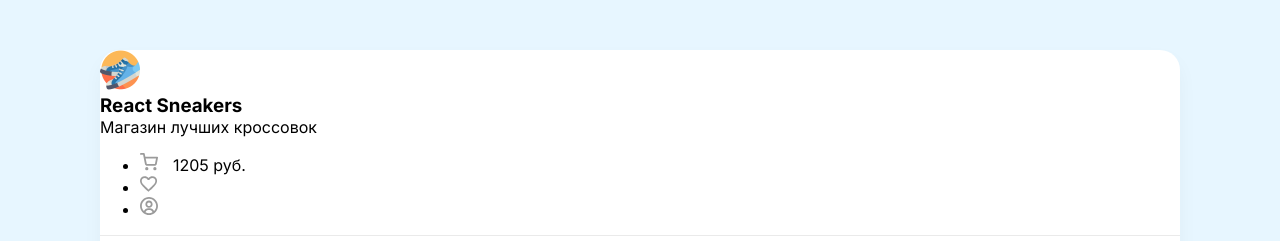
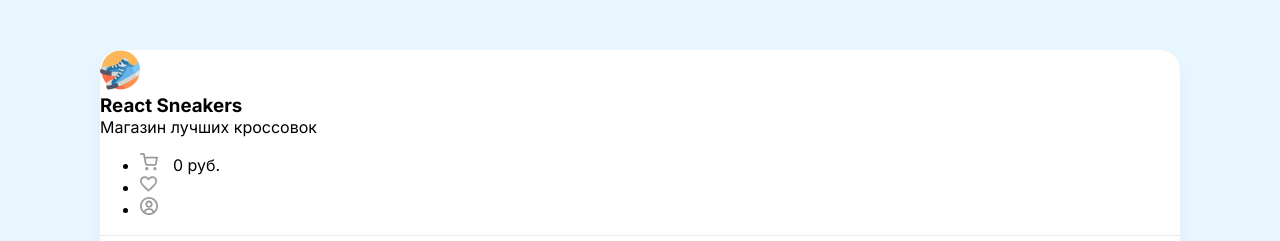
Before and after one commit to frontendprof/react-sneakers-ecommerce, a React (Create React App) app: page / in a window 1280 px wide. Shown: the top 241 px of the page. Built offline with nearby package versions, Linux system fonts and the light colour scheme; no server answers.

Commit message:
basketItemsPrice calculation

```diff
--- a/src/App.js
+++ b/src/App.js
@@ -19,6 +19,7 @@ function App() {
   const [searchInput,setSearchInput]=useState("")
   const [isLoading,setIsLoading]=useState(true)
 
+  console.log(JSON.stringify(drawerItems))
   useEffect(()=>{
     async function fetchData(){
       const cartResp= await axios.get("https://60e153115a5596001730f08d.mockapi.io/cart")
--- a/src/components/Drawer.js
+++ b/src/components/Drawer.js
@@ -1,6 +1,13 @@
 import React from 'react'
+import AppContext from '../context'
 
 const Drawer = ({closeDrawer,items,onRemove}) => {
+
+    const {drawerItems}=React.useContext(AppContext)
+
+    const basketItemsPrice=drawerItems.reduce((sum,obj)=>obj.price+sum,0)
+    const taxAmount=basketItemsPrice*5/100;
+
     return (
         <div className="overlay">
             <div className="drawer">
@@ -10,7 +17,7 @@ const Drawer = ({closeDrawer,items,onRemove}) => {
                 </h2>
                 {
                     items.length>0?
-                        (<div className="d-flex flex-column flex">
+                        (<>
                             <div className="items">
                                 {items.map(obj=>(
                                     <div className="cartItem d-flex align-center mb-20" key={obj.id}>
@@ -35,13 +42,13 @@ const Drawer = ({closeDrawer,items,onRemove}) => {
                                     <li>
                                     <span>Итого:</span>
                                     <div></div>
-                                    <b>22 000 рубл.</b>
+                                    <b>{basketItemsPrice} рубл.</b>
                                     </li>
 
                                     <li>
                                     <span>Налог 5%:</span>
                                     <div></div>
-                                    <b>1100 рубл.</b>
+                                    <b>{taxAmount} рубл.</b>
                                     </li>
 
                                 </ul>
@@ -50,7 +57,7 @@ const Drawer = ({closeDrawer,items,onRemove}) => {
                                     <img src="/img/arrow.svg" alt="arrow_icon" />
                                 </button>
                             </div>
-                        </div>):
+                        </>):
 
                         (<div className="cartEmpty d-flex align-center justify-center flex-column flex">
                             <img
--- a/src/components/Header.js
+++ b/src/components/Header.js
@@ -1,13 +1,16 @@
 import React from 'react'
 import { Link } from "react-router-dom";
-
+import AppContext from "../context"
 
 
 const Header = ({openDrawer}) => {
+
+    const {drawerItems}=React.useContext(AppContext)
+    const basketItemsPrice=drawerItems.reduce((sum,obj)=>obj.price+sum,0)
+
+
     return (
-
         <header className="d-flex justify-between align-center p-40">
-
             <div className="d-flex align-center">
                 <Link to="/">
                     <img src="/img/logo.png" alt="main_logo" width={40} height={40} />
@@ -21,7 +24,7 @@ const Header = ({openDrawer}) => {
             <ul className="d-flex">
             <li className="mr-30 cu-p" onClick={openDrawer}>
                 <img src="/img/cart.svg" alt="cart_img" width={18} height={18} />
-                <span>1205 руб.</span>
+                <span>{basketItemsPrice} руб.</span>
             </li>
 
             <li className="mr-20 cu-p">
@@ -35,7 +38,6 @@ const Header = ({openDrawer}) => {
             </li>
             </ul>
         </header>
-
     )
 }
 
```
